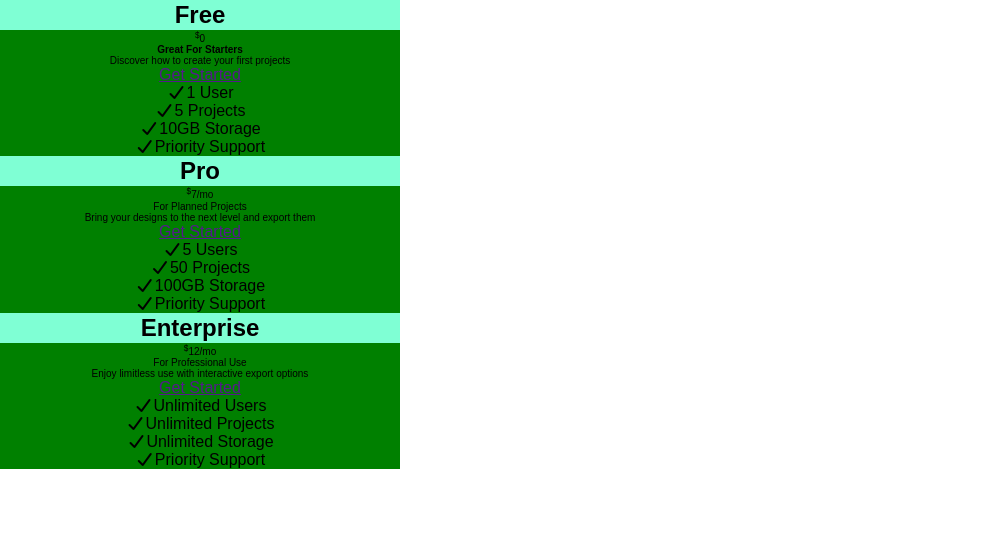
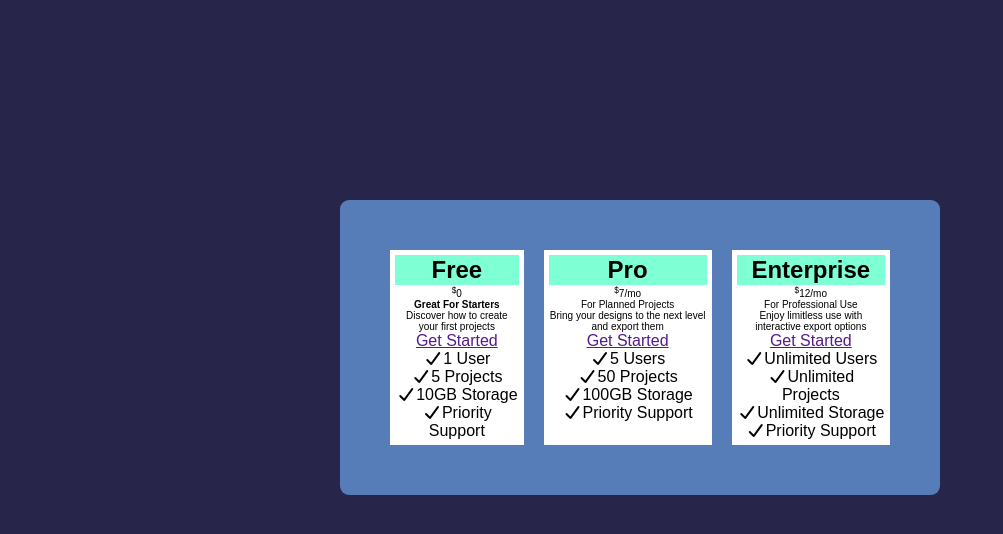
Before and after one commit to T4t1n/Web-design-and-programming, a plain HTML site: page Projects/9-Pricing Grid Project/index.html in a window 1280 px wide. Shown: the whole page, without its empty margins (0-1003 px from the left). Drawn offline with Linux system fonts and the light colour scheme.

Commit message:
Actualizacion 31/08/2025

```diff
--- a/Projects/9-Pricing Grid Project/style.css
+++ b/Projects/9-Pricing Grid Project/style.css
@@ -5,10 +5,26 @@
     font-family: "Monserrat", sans-serif;
 }
 
+body {
+    background-color: #27264a;
+
+}
+
+.container {
+    max-width: 600px;
+    margin: 200px auto;
+    padding: 40px;
+    background-color: #577db8;
+    border-radius: 9px;
+}
+
 .card  {
-    background-color: green;
+
+    background-color: #ffffff;
     text-align: center;
-    width: 400px;
+    padding: 5px;
+    margin: 10px;
+
 }
 .title  {
     background-color: aquamarine;
@@ -18,3 +34,11 @@
 p {
     font-size: 10px;
 }
+
+.pricing {
+    display: flex;
+}
+
+ul{
+    list-style-type: none;
+}
```
